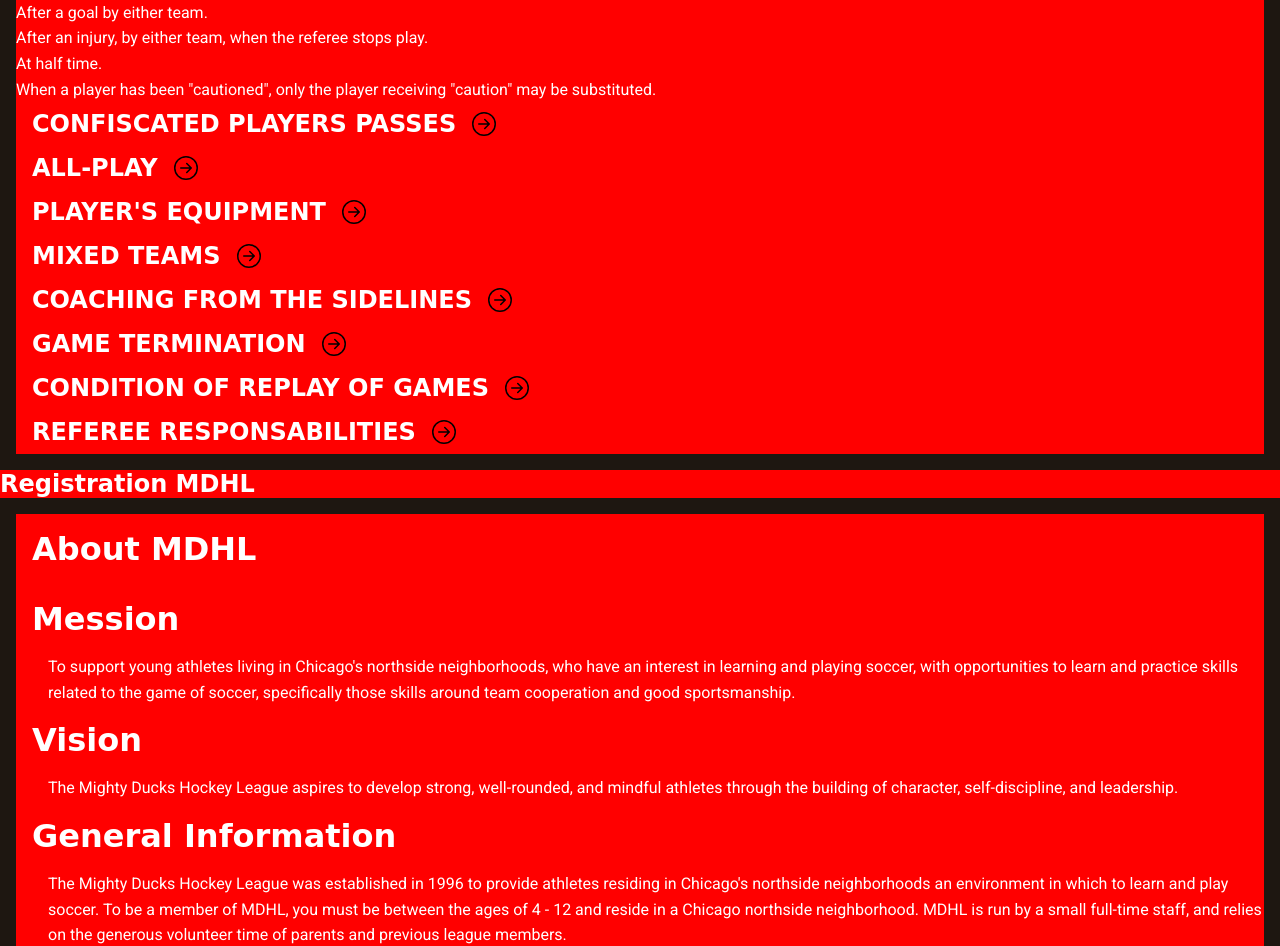
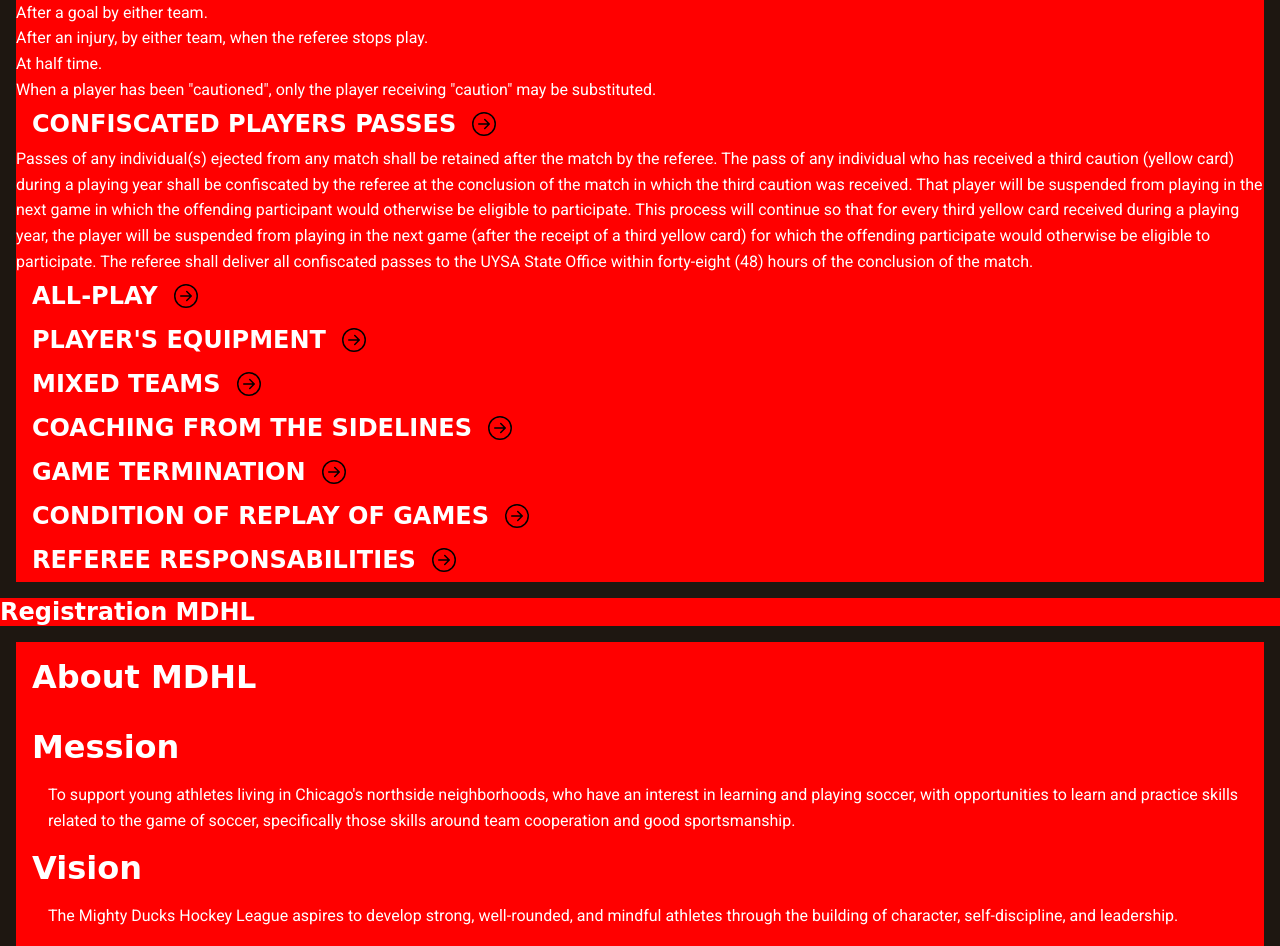
Before and after one commit to NikolaiKoz/Iniciatec-MDHL-Moblile, a website: page index.html in a window 1280 px wide. Shown: the part 2027-2973 px from the top of the page. Drawn offline with Linux system fonts and the light colour scheme; a web font is replaced by a local one.

Commit message:
feat: :art: Confiscated Players Passes added

```diff
--- a/index.html
+++ b/index.html
@@ -553,6 +553,14 @@
                 />
               </svg>
             </div>
+
+            <ul class="ConfiscatedPlayersPasses-list">
+              <li class="ConfiscatedPlayersPasses-item">
+                <p class="ConfiscatedPlayersPasses-description">
+                  Passes of any individual(s) ejected from any match shall be retained after the match by the referee. The pass of any individual who has received a third caution (yellow card) during a playing year shall be confiscated by the referee at the conclusion of the match in which the third caution was received. That player will be suspended from playing in the next game in which the offending participant would otherwise be eligible to participate. This process will continue so that for every third yellow card received during a playing year, the player will be suspended from playing in the next game (after the receipt of a third yellow card) for which the offending participate would otherwise be eligible to participate. The referee shall deliver all confiscated passes to the UYSA State Office within forty-eight (48) hours of the conclusion of the match.
+                </p>
+              </li>
+            </ul>
           </article>
 
           <article class="Rules-allPlay AllPlay ContainerTitleandIcon">
@@ -703,6 +711,7 @@
               </svg>
             </div>
           </article>
+
         </div>
       </section>
 
```
